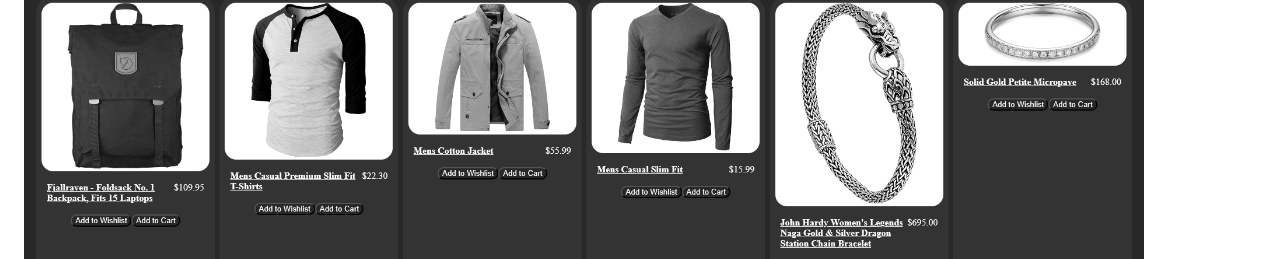
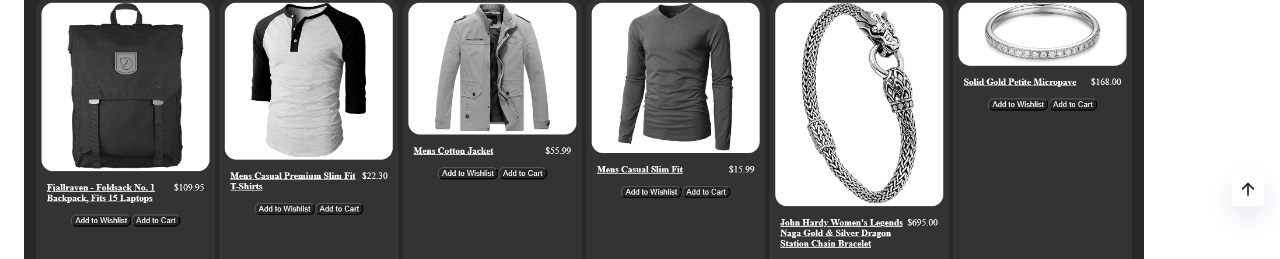
Before and after one commit to dvirak/Personal-Website, a React (Vite) app: page /Portfolio in a window 1280 px wide. Shown: the part 994-1253 px from the top of the page. Built offline with nearby package versions, Linux system fonts and the light colour scheme.

Commit message:
Scroll Feature

```diff
--- a/src/App.css
+++ b/src/App.css
@@ -774,10 +774,42 @@
 }
 
 /*=============== SCROLL BAR ===============*/
+::-webkit-scrollbar {
+  width: 0.6rem;
+  background-color: hsl(var(--hue), 20%, 85%);
+}
+
+::-webkit-scrollbar-thumb {
+  background-color: hsl(var(--hue), 20%, 65%);
+}
+
+::-webkit-scrollbar-thumb:hover {
+  background-color: hsl(var(--hue), 20%, 55%);
+}
 
 /*=============== SCROLL UP ===============*/
+.scrollup {
+  position: fixed;
+  right: 1rem;
+  bottom: -50%;
+  background-color: var(--container-color);
+  box-shadow: 0 12px 24px var(--shadow-color);
+  display: inline-flex;
+  padding: 6px;
+  font-size: 1.25rem;
+  color: var(--title-color);
+  z-index: var(--z-tooltip);
+  transition: bottom 0.4s, transform 0.4s, background-color 0.4s;
+}
+
+.scrollup:hover {
+  transform: translateY(-0.5rem);
+}
 
 /* Show Scroll Up */
+.show-scroll {
+  bottom: 3rem;
+}
 
 /*=============== BREAKPOINTS ===============*/
 /* For small devices */
--- a/src/App.jsx
+++ b/src/App.jsx
@@ -8,7 +8,8 @@
 import About from "./Pages/About";
 import Portfolio from "./Pages/Portfolio";
 import Contact from "./Pages/ContactPage";
-import Navbar from "./Components/Navbar";
+import Footer from "./Components/Footer/Footer";
+import ScrollUp from "./Components/scrollUp";
 
 function App() {
   return (
@@ -19,6 +20,8 @@
         <Route path="/Portfolio" element={<Portfolio />} />
         <Route path="/Contact" element={<Contact />} />
       </Routes>
+      <Footer />
+      <ScrollUp />
     </BrowserRouter>
   );
 }
--- /dev/null
+++ b/src/Components/scrollUp.jsx
@@ -0,0 +1,39 @@
+//! Imported Libraries --------------------------
+import { useState, useEffect } from "react";
+import { Link, useLocation } from "react-router-dom";
+
+export default function ScrollUp() {
+  const [scroll, setScroll] = useState(false);
+  const location = useLocation();
+
+  useEffect(() => {
+    // Hide the scroll button when the route changes
+    setScroll(false);
+  }, [location]);
+
+  useEffect(() => {
+    const handleScroll = () => {
+      const position = window.scrollY;
+      if (position >= 350) {
+        setScroll(true);
+      } else if (position < 350) {
+        setScroll(false);
+      }
+    };
+    window.addEventListener("scroll", handleScroll);
+
+    return () => {
+      window.removeEventListener("scroll", handleScroll);
+    };
+  }, []);
+
+  return (
+    <a
+      href="#"
+      className={`scrollup ${scroll ? "show-scroll" : ""}`}
+      id="scroll-up"
+    >
+      <i className="ri-arrow-up-line"></i>
+    </a>
+  );
+}
--- a/src/Pages/About.jsx
+++ b/src/Pages/About.jsx
@@ -9,7 +9,6 @@
 import javascriptPic from "../assets/pictures/about-javascript.svg";
 import reactPic from "../assets/pictures/about-react.svg";
 import pythonPic from "../assets/pictures/about-python.png";
-import Footer from "../Components/Footer/Footer";
 
 export default function About() {
   const pathname = window.location.pathname;
@@ -95,7 +94,6 @@
           </div>
         </section>
       </main>
-      <Footer />
     </>
   );
 }
--- a/src/Pages/ContactPage.jsx
+++ b/src/Pages/ContactPage.jsx
@@ -1,6 +1,5 @@
 //! Imported Components/Variables----------------
 import SendEmail from "../Components/Contact/Email";
-import Footer from "../Components/Footer/Footer";
 import Navbar from "../Components/Navbar";
 
 export default function Contact() {
@@ -17,7 +16,6 @@
           <SendEmail />
         </div>
       </section>
-      <Footer />
     </>
   );
 }
--- a/src/Pages/HomePage.jsx
+++ b/src/Pages/HomePage.jsx
@@ -5,7 +5,6 @@
 import Testimonial from "../Components/Testimonial/Testimonial";
 import Work from "../Components/Work/Work";
 import ContactSection from "../Components/Contact/ContactSection";
-import Footer from "../Components/Footer/Footer";
 
 export default function Home() {
   return (
@@ -22,7 +21,6 @@
 
         <ContactSection />
       </main>
-      <Footer />
     </>
   );
 }
--- a/src/Pages/Portfolio.jsx
+++ b/src/Pages/Portfolio.jsx
@@ -1,5 +1,4 @@
 //! Imported Components/Variables----------------
-import Footer from "../Components/Footer/Footer";
 import Navbar from "../Components/Navbar";
 import Work from "../Components/Work/Work";
 
@@ -11,7 +10,6 @@
     <>
       <Navbar className="header-pages" />
       <Work workPage={true} />
-      <Footer />
     </>
   );
 }
```
